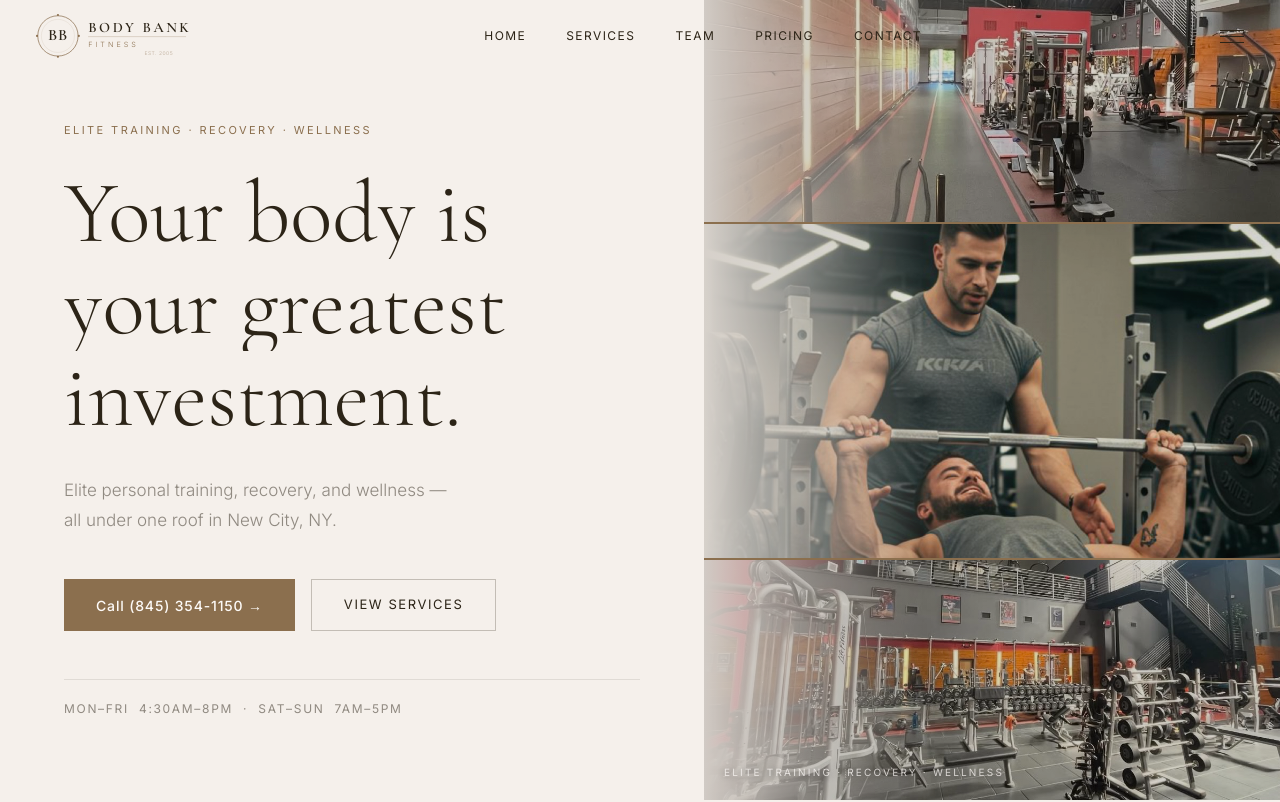
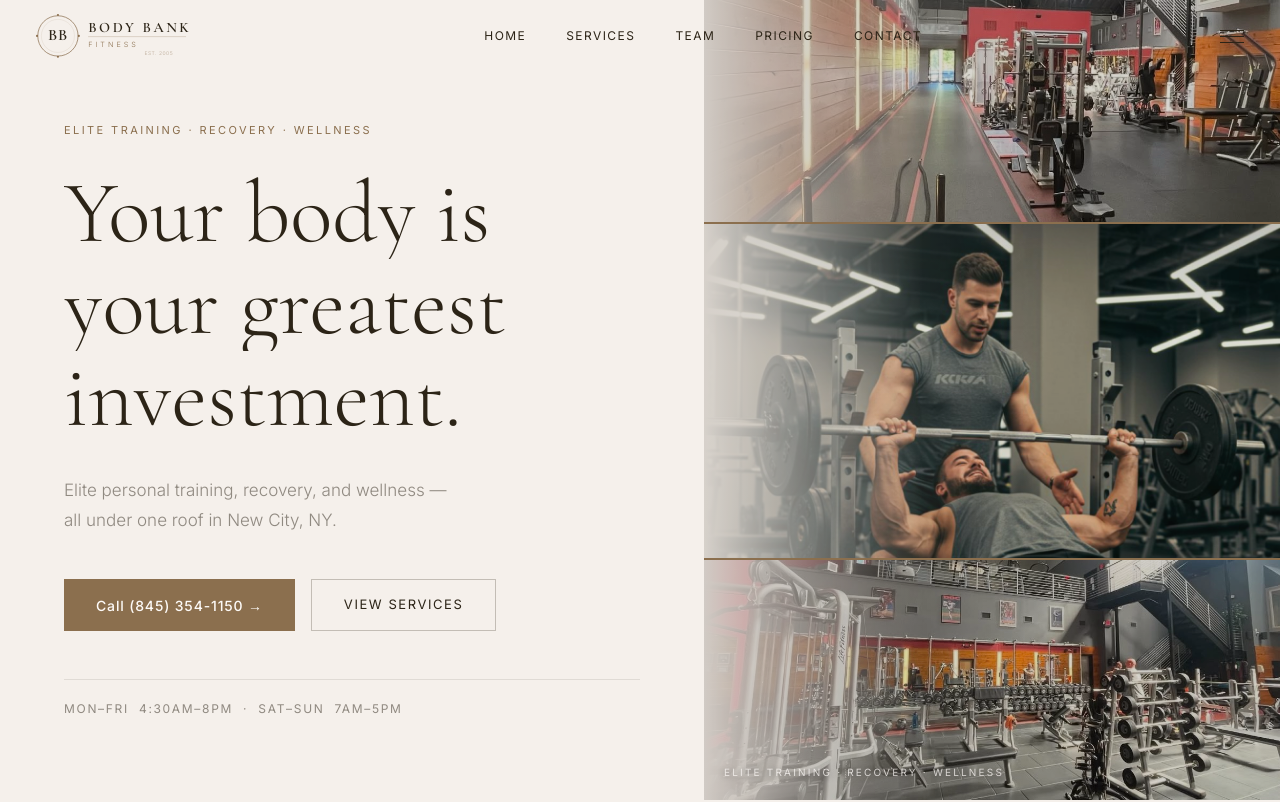
Before and after one commit to danieljohn02/Body-Bank-Fitness, a Next.js app: page / in a window 1280 px wide. Shown: the top 802 px of the page. Built offline with nearby package versions, Linux system fonts and the light colour scheme.

Commit message:
fix: remove parallax from hero middle panel — pin image static

```diff
--- a/components/home/Hero.tsx
+++ b/components/home/Hero.tsx
@@ -217,7 +217,6 @@ export default function Hero() {
 
         {/* Middle image — trainer with client (action shot) */}
         <div style={{ position: "relative", flex: "0 0 42%", overflow: "hidden", borderBottom: "2px solid var(--cognac)" }}>
-          <motion.div style={{ y: imgY, position: "absolute", inset: "-25% 0", height: "150%" }}>
           <Image
             src="/training-action.jpeg"
             alt="Body Bank Fitness personal training"
@@ -225,7 +224,6 @@ export default function Hero() {
             style={{ objectFit: "cover", objectPosition: "center 30%" }}
             unoptimized
           />
-          </motion.div>
           {/* Left-edge blend — wider, softer */}
           <div style={{ position: "absolute", inset: 0, background: "linear-gradient(to right, var(--cream) 0%, rgba(245,240,235,0.55) 18%, rgba(245,240,235,0.1) 38%, transparent 60%)" }} />
           {/* Dark overlay */}
```
Lines whose indentation alone changed are shown as unchanged.
